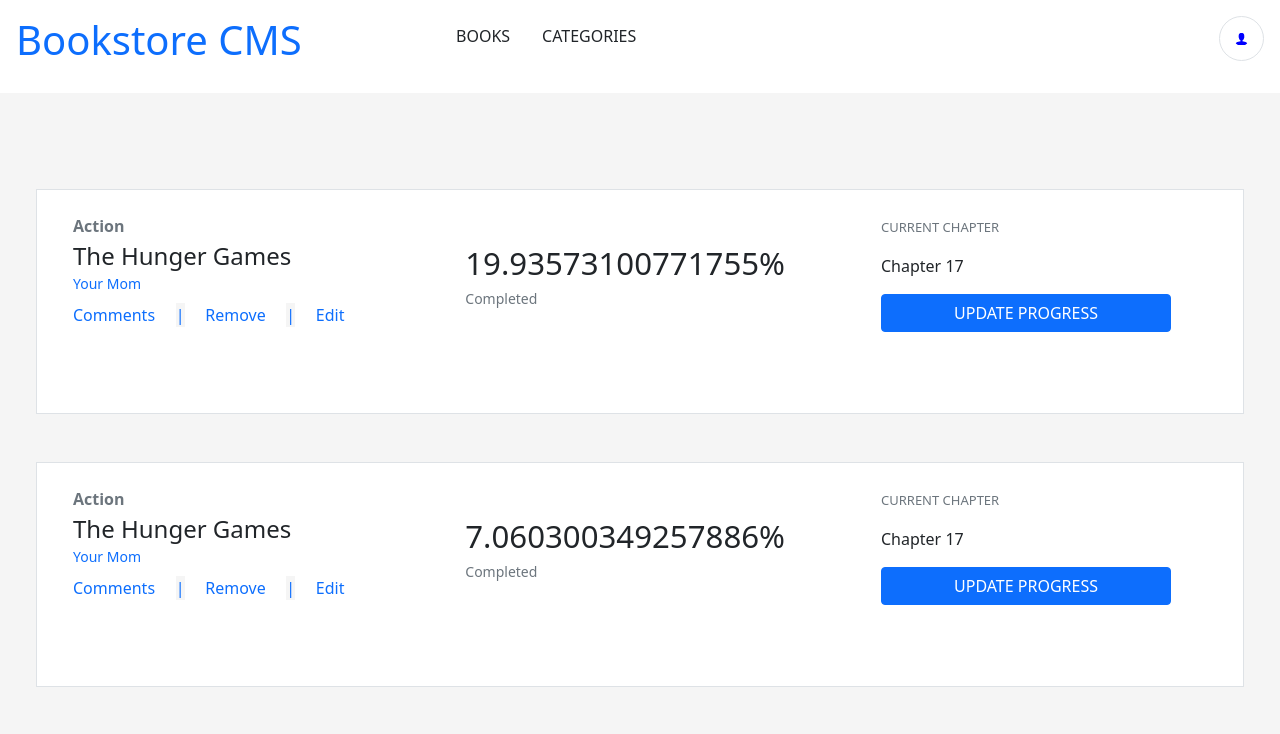
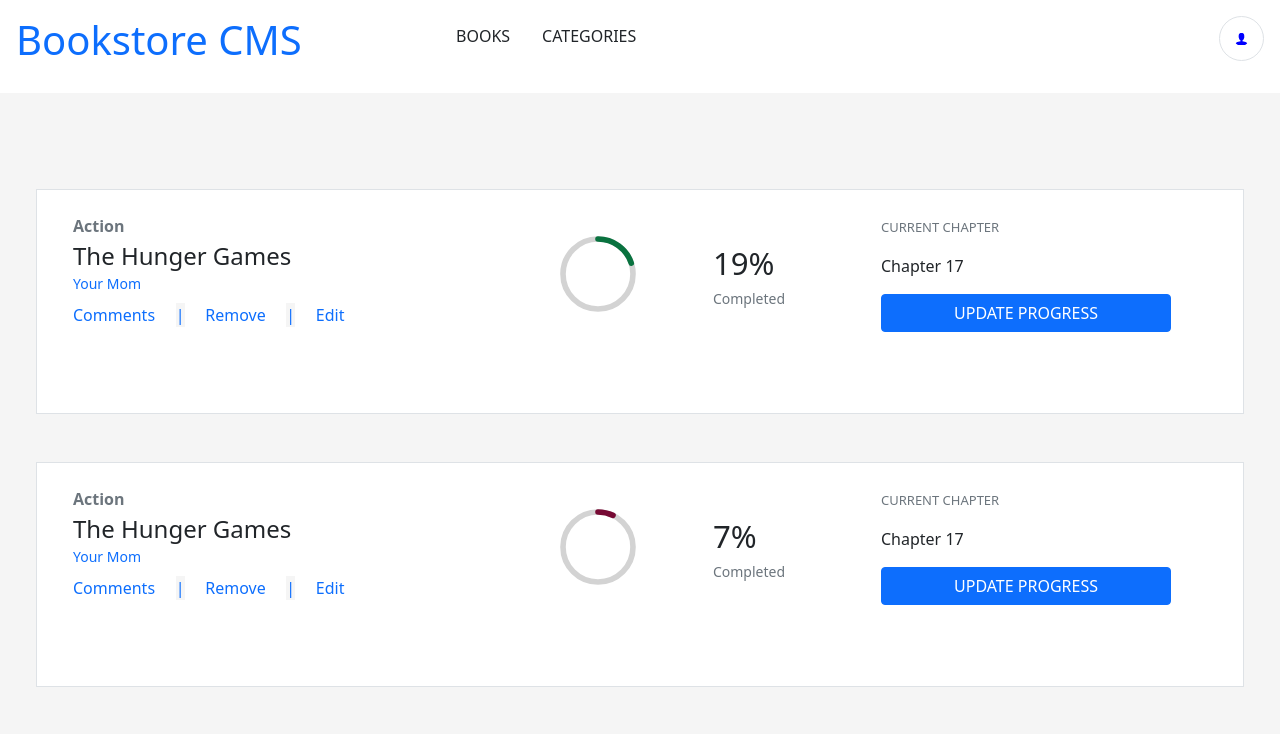
Before and after one commit to amiraabouhadid/bookstore, a React (Create React App) app: page / in a window 1280 px wide. Shown: the top 734 px of the page. Built offline with nearby package versions, Linux system fonts and the light colour scheme.

Commit message:
fix percentages

```diff
--- a/src/components/Book.js
+++ b/src/components/Book.js
@@ -1,5 +1,6 @@
 /* eslint-disable react/prop-types */
 /* eslint-disable react/destructuring-assignment */
+/* eslint-disable react/jsx-indent */
 import React, { useEffect, useState } from 'react';
 import { v4 as uuidv4 } from 'uuid';
 import Pie from './Pie';
@@ -98,7 +99,7 @@
               marginBottom: '0',
             }}
           >
-            {random.percentage}
+            {Math.trunc(random.percentage)}
             %
           </p>
           <small className="bg-white text-secondary"> Completed</small>
```
Lines whose indentation alone changed are shown as unchanged.
